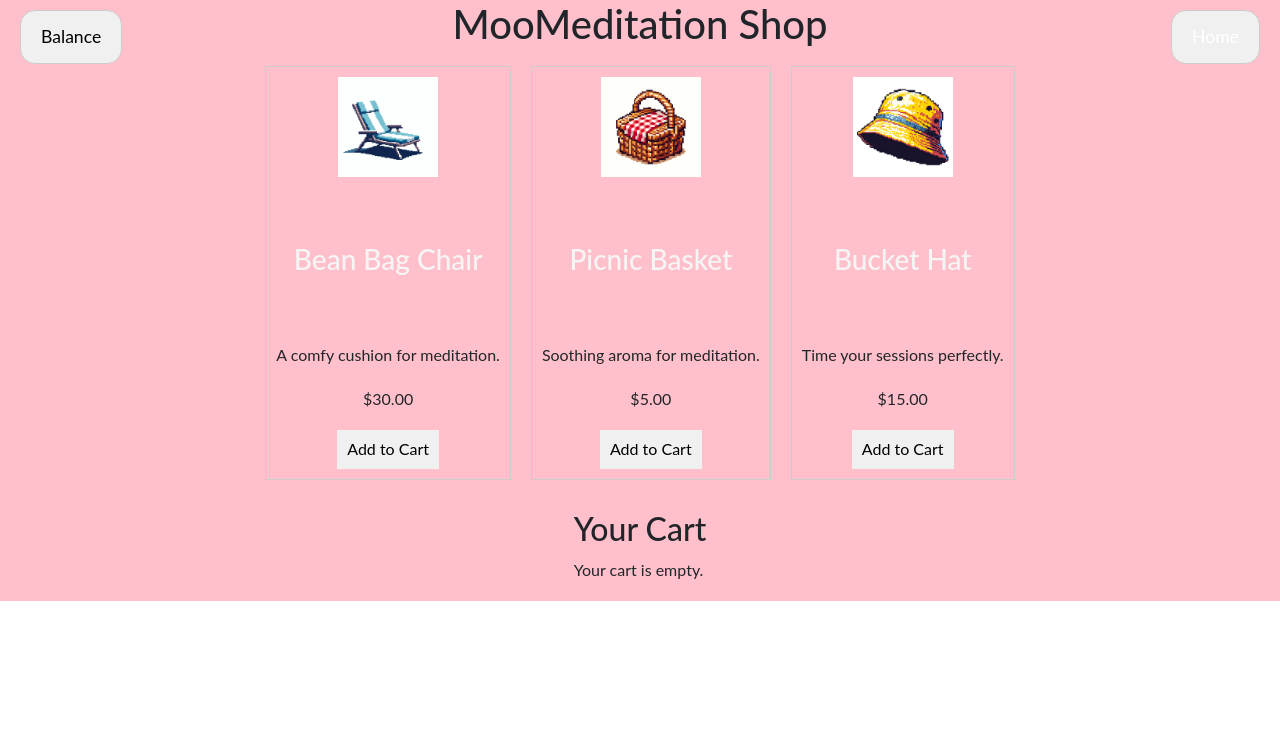
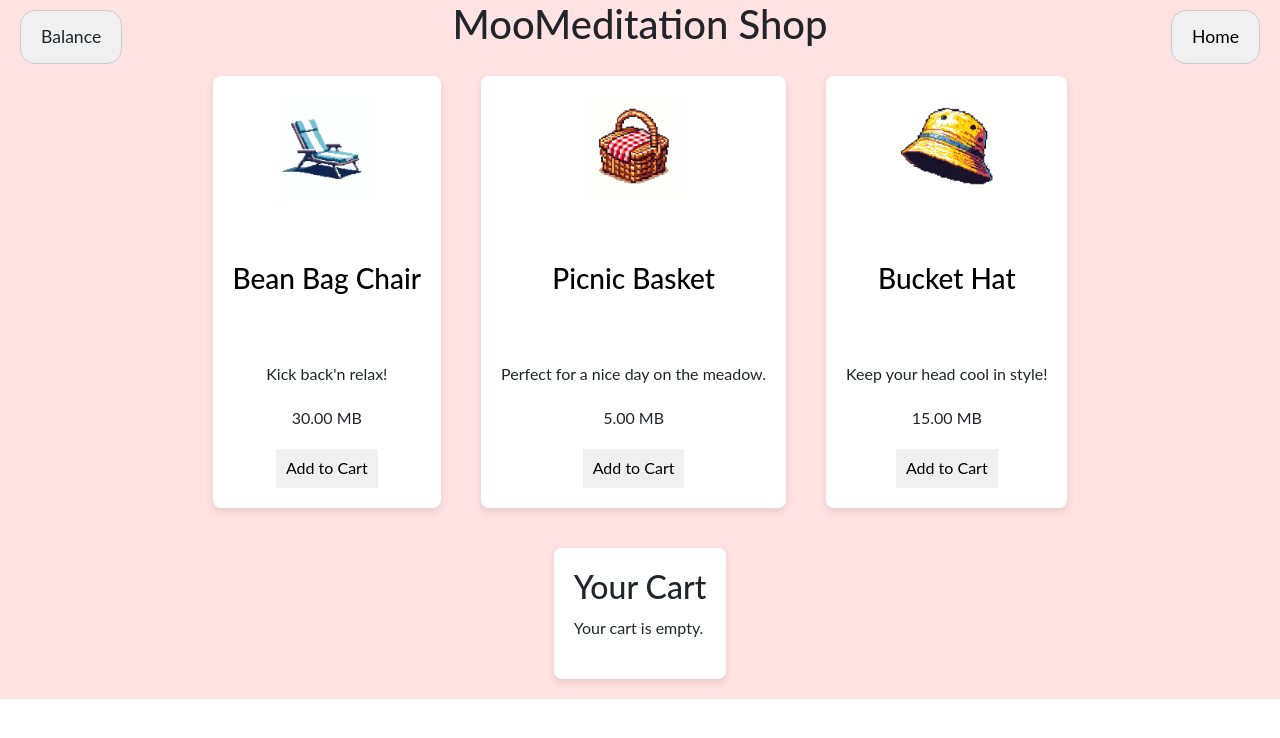
Before and after one commit to SyrJair/CIS454, a Vue app in the folder frontend/: page /shop in a window 1280 px wide. Shown: the top 738 px of the page. Built offline with nearby package versions, Linux system fonts and the light colour scheme.

Commit message:
shop page updates WP

```diff
--- a/frontend/src/views/ShopPage.vue
+++ b/frontend/src/views/ShopPage.vue
@@ -2,7 +2,7 @@
     <!-- Main container for the shop page -->
     <div id="shop-page">
       <!-- Balance and home navigation buttons -->
-      <button id="balance-button">Balance</button>
+      <div id="balance-button">Balance</div>
       <h1 id="shop-title">MooMeditation Shop</h1>
       <RouterLink to="/Main" id="home-button" class="button">Home</RouterLink>
 
@@ -13,8 +13,8 @@
           <img src="../assets/chairPixel.jpg" alt="Comfy Lounge Chair" class="item-image">
           <div class="item-info">
             <h3>Bean Bag Chair</h3>
-            <p>A comfy cushion for meditation.</p>
-            <p>$30.00</p>
+            <p>Kick back'n relax!</p>
+            <p>30.00 MB</p>
             <button @click="addToCart({ id: 1, name: 'Comfy Lounge Chair', price: 30 })">Add to Cart</button>
           </div>
         </div>
@@ -23,8 +23,8 @@
           <img src="../assets/pixelBasket.jpg" alt="Picnic Basket" class="item-image">
           <div class="item-info">
             <h3>Picnic Basket</h3>
-            <p>Soothing aroma for meditation.</p>
-            <p>$5.00</p>
+            <p>Perfect for a nice day on the meadow.</p>
+            <p>5.00 MB</p>
             <button @click="addToCart({ id: 2, name: 'Picnic Basket', price: 5 })">Add to Cart</button>
           </div>
         </div>
@@ -33,8 +33,8 @@
           <img src="../assets/pixelHat.jpg" alt="Bucket Hat" class="item-image">
           <div class="item-info">
             <h3>Bucket Hat</h3>
-            <p>Time your sessions perfectly.</p>
-            <p>$15.00</p>
+            <p>Keep your head cool in style!</p>
+            <p>15.00 MB</p>
             <button @click="addToCart({ id: 3, name: 'Bucket Hat', price: 15 })">Add to Cart</button>
           </div>
         </div>
@@ -108,7 +108,7 @@ export default {
     display: flex;
     flex-direction: column;
     align-items: center;
-    background-color: pink;
+    background-color:  #ffe3e2;
   }
   #balance-button, #home-button {
     margin: 10px;
@@ -124,30 +124,48 @@ export default {
     left: 10px;
   }
   #home-button {
+    color: black;
+    background-color: #f0f0f0;
+    margin: 10px;
+    padding: 10px 20px;
+    border: 1px solid #ccc;
+    cursor: pointer;
+    border-radius: 15px;
+    font-size: 1.1em;
     position: absolute;
     right: 10px;
-  }
+}
   #item-container {
     display: flex;
     justify-content: space-around;
     flex-wrap: wrap;
   }
   .shop-item {
-    border: 1px solid #ccc;
-    padding: 10px;
-    margin: 10px;
+    /* Set item background to white so it doesn't clash with assets' white border */
+    background-color: white;
+    border-radius: 8px;
+    box-shadow: 0 4px 8px rgba(0, 0, 0, 0.1);
+    padding: 20px;
+    margin: 20px;
     text-align: center;
     display: flex;
     flex-direction: column;
     justify-content: space-between;
-    height: 100%;
+    align-items: center;
   }
   .item-image {
     max-width: 100px;
     margin-bottom: 10px;
   }
+  .item-info h3 {
+    color: black;
+  }
   #cart {
-    margin-top: 20px;
+  background-color: white;
+  border-radius: 8px;
+  box-shadow: 0 4px 8px rgba(0, 0, 0, 0.1);
+  padding: 20px;
+  margin: 20px; /* Consistent styling with shop items */
   }
   .cart-item {
     border: 1px solid #ccc;
@@ -160,7 +178,7 @@ export default {
     border: none;
     cursor: pointer;
   }
-  button:hover {
-    background-color: #e0e0e0;
-  }
+  .button:hover {
+    background-color: #817979;
+}
   </style>
```
